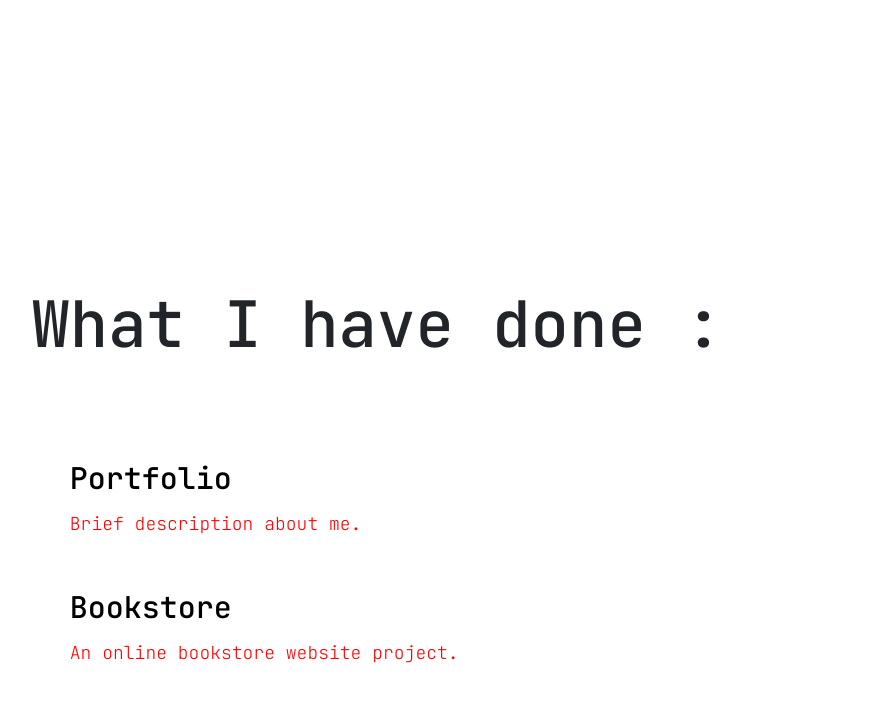
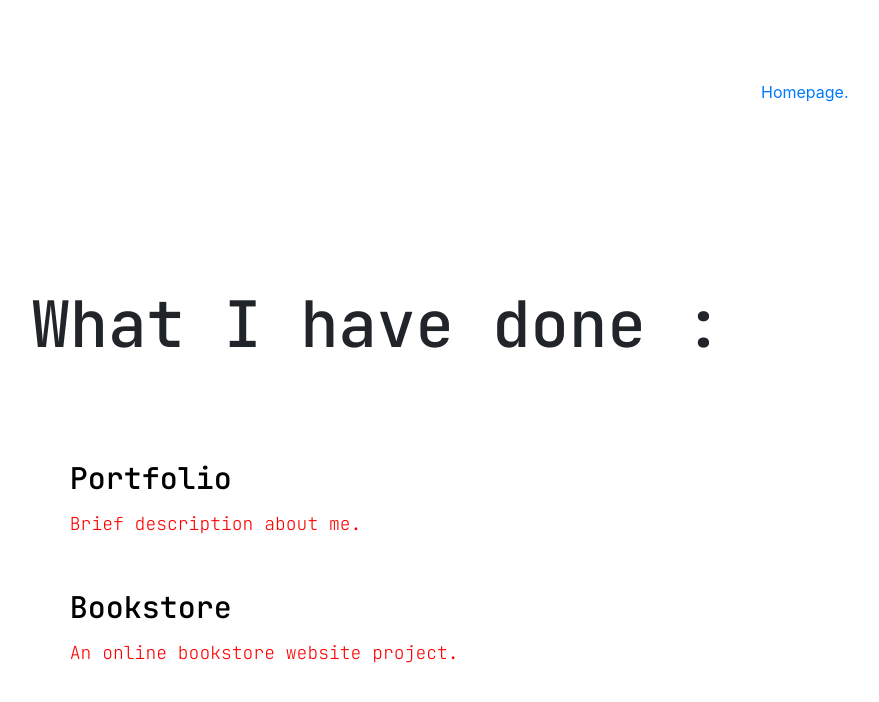
Before and after one commit to thienhieu215/portfolio, a React (Create React App) app: page /work in a window 1280 px wide. Shown: the top 702 px of the page, without its empty margins (263-1142 px from the left). Built offline with nearby package versions, Linux system fonts and the light colour scheme.

Commit message:
add scroll top btn & back home btn

```diff
--- /dev/null
+++ b/src/components/BackHomeBtn/BackHome.module.scss
@@ -0,0 +1,39 @@
+.logo {
+  float: right;
+  .logoInner {
+    position: fixed;
+    top: 10%;
+    z-index: 999;
+    a {
+      text-decoration: none;
+    }
+    .labelHomepage::before {
+      content: "";
+    }
+    .labelHomepage:hover::before {
+      content: "back to ";
+    }
+    .labelHomepage::after {
+      content: "Homepage.";
+    }
+    .animation {
+      animation-duration: 0.6s;
+      animation-timing-function: cubic-bezier(0.2, 0.6, 0.2, 1);
+      animation-delay: 0s;
+      animation-iteration-count: 1;
+      animation-direction: normal;
+      animation-fill-mode: backwards;
+      animation-play-state: running;
+      animation-name: fadelogo;
+    }
+    .hover {
+      transition-property: all;
+      transition-duration: 0.4s;
+      transition-timing-function: cubic-bezier(0.2, 0.6, 0.2, 1);
+      transition-delay: 0s;
+    }
+    .hover:hover {
+      color: red;
+    }
+  }
+}
--- /dev/null
+++ b/src/components/BackHomeBtn/BackHome.tsx
@@ -0,0 +1,18 @@
+import React, { useState, useEffect } from 'react';
+import style from './BackHome.module.scss'
+
+const ScrollButton = () => {
+
+  return (
+    <div className={style.logo}>
+      <div className={style.logoInner}>
+        <a href='/'>
+          <div className={`${style.labelHomepage} ${style.hover} ${style.animation}`}>
+          </div>
+        </a>
+      </div>
+    </div>
+  );
+}
+
+export default ScrollButton;
--- /dev/null
+++ b/src/components/ScrollTopBtn/ScrollTop.module.scss
@@ -0,0 +1,10 @@
+.btn {
+  position: fixed;
+  bottom: 20px;
+  right: 20px;
+  font-size: 50px;
+  background: black;
+  color: white;
+  cursor: pointer;
+  border: none;
+}
--- /dev/null
+++ b/src/components/ScrollTopBtn/ScrollTop.tsx
@@ -0,0 +1,36 @@
+import React, { useState, useEffect } from 'react';
+import style from './ScrollTop.module.scss'
+
+const ScrollButton = () => {
+
+  const [visible, setVisible] = useState(false)
+
+  useEffect(() => {
+    window.addEventListener("scroll", () => {
+      if (window.pageYOffset > 500) {
+        setVisible(true);
+      } else {
+        setVisible(false);
+      }
+    });
+  }, []);
+
+  const scrollToTop = () => {
+    window.scrollTo({
+      top: 0,
+      behavior: 'smooth'
+    });
+  };
+
+  return (
+    <>
+      {visible &&
+        <button onClick={scrollToTop} className={style.btn} >
+          Top
+        </button>
+      }
+    </>
+  );
+}
+
+export default ScrollButton;
--- a/src/pages/About.tsx
+++ b/src/pages/About.tsx
@@ -2,12 +2,15 @@ import React from "react";
 import style from './Page.module.scss'
 import img from '../files/3x4.jpg'
 import pdf from '../files/Resume.pdf'
+import ScrollTopBtn from '../components/ScrollTopBtn/ScrollTop'
+import HomeBtn from '../components/BackHomeBtn/BackHome'
 
 const About = () => {
 
   return (
     <div className={style.about}>
       <div className={style.maxWidth}>
+        <HomeBtn />
         <div className={style.topBottomMargin}>
           <div className={style.hideTextBlock}>
             <h2 className={style.h2}>
@@ -42,6 +45,7 @@ const About = () => {
           </div>
         </div>
       </div>
+      <ScrollTopBtn />
     </div>
   )
 }
--- a/src/pages/Contact.tsx
+++ b/src/pages/Contact.tsx
@@ -4,12 +4,15 @@ import FacebookIcon from '@material-ui/icons/Facebook';
 import InstagramIcon from '@material-ui/icons/Instagram';
 import LinkedInIcon from '@material-ui/icons/LinkedIn';
 import GitHubIcon from '@material-ui/icons/GitHub';
+import ScrollTopBtn from '../components/ScrollTopBtn/ScrollTop'
+import HomeBtn from '../components/BackHomeBtn/BackHome'
 
 const Contact = () => {
 
   return (
     <div className={style.contact}>
       <div className={style.maxWidth}>
+        <HomeBtn />
         <div className={style.topBottomMargin}>
           <div className={style.hideTextBlock}>
             <h2 className={style.h2}>Let's get connected .</h2>
@@ -39,7 +42,7 @@ const Contact = () => {
           </div>
         </div>
       </div>
-
+      <ScrollTopBtn />
     </div>
   )
 }
--- a/src/pages/Works.tsx
+++ b/src/pages/Works.tsx
@@ -1,11 +1,14 @@
 import React from "react";
 import style from './Page.module.scss'
+import ScrollTopBtn from '../components/ScrollTopBtn/ScrollTop'
+import HomeBtn from '../components/BackHomeBtn/BackHome'
 
 const Works = () => {
 
   return (
     <div className={style.contact}>
       <div className={style.maxWidth}>
+        <HomeBtn />
         <div className={style.topBottomMargin}>
           <div className={style.hideTextBlock}>
             <h2 className={style.h2}>
@@ -15,7 +18,7 @@ const Works = () => {
           <div className={style.maxWidth70}>
 
             <div className={style.workBlock}>
-              <a className={style.proj} href='/' target='_blank'>
+              <a className={style.proj} href='https://github.com/thienhieu215/portfolio' target='_blank'>
                 <h2 className={style.projName}>
                   Portfolio
                 </h2>
@@ -24,7 +27,7 @@ const Works = () => {
             </div>
 
             <div className={style.workBlock}>
-              <a className={style.proj} href='/' target='_blank'>
+              <a className={style.proj} href='https://github.com/thienhieu215/bookstore-react-typescript' target='_blank'>
                 <h2 className={style.projName}>
                   Bookstore
                 </h2>
@@ -35,6 +38,7 @@ const Works = () => {
           </div>
         </div>
       </div>
+      <ScrollTopBtn />
     </div>
   )
 }
```
